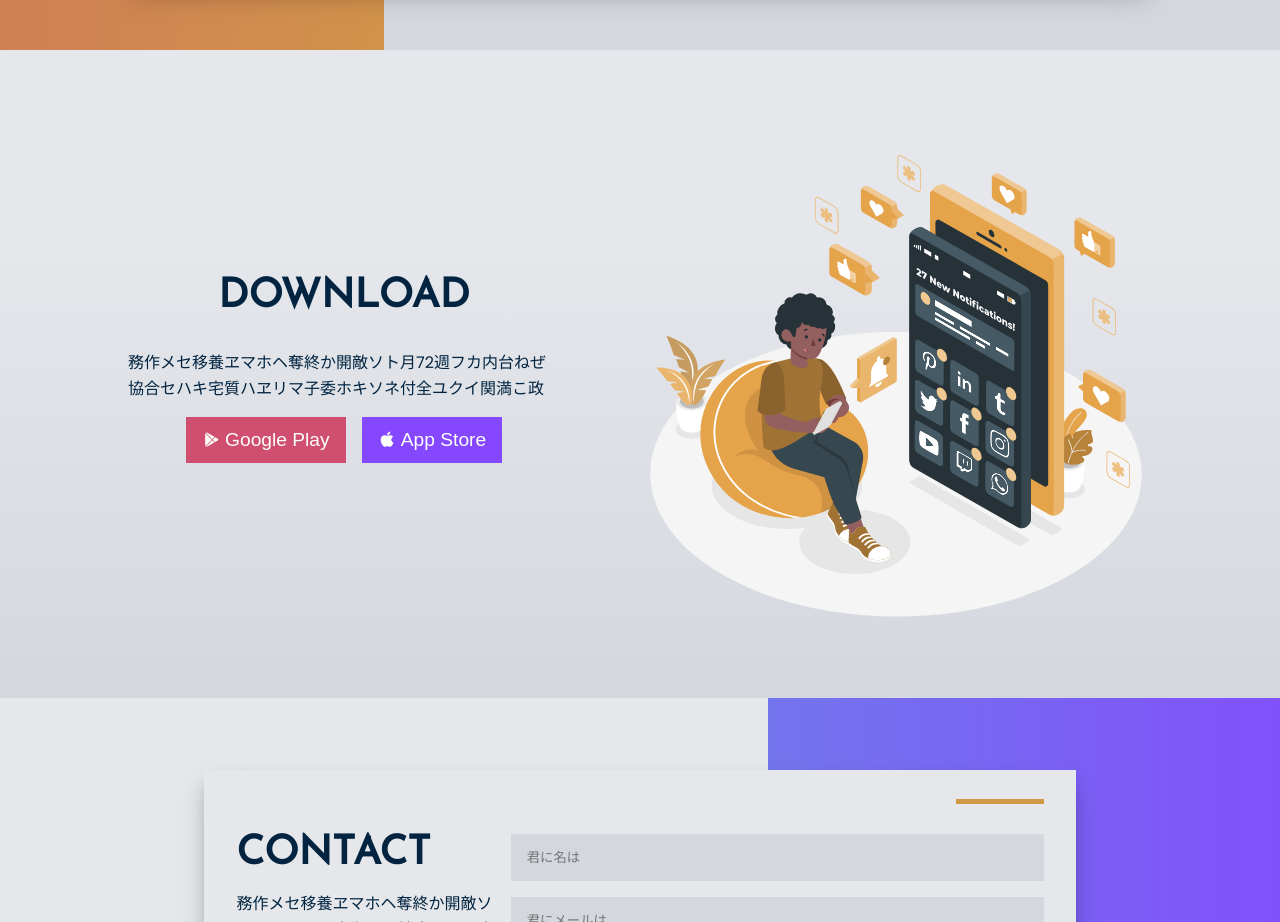
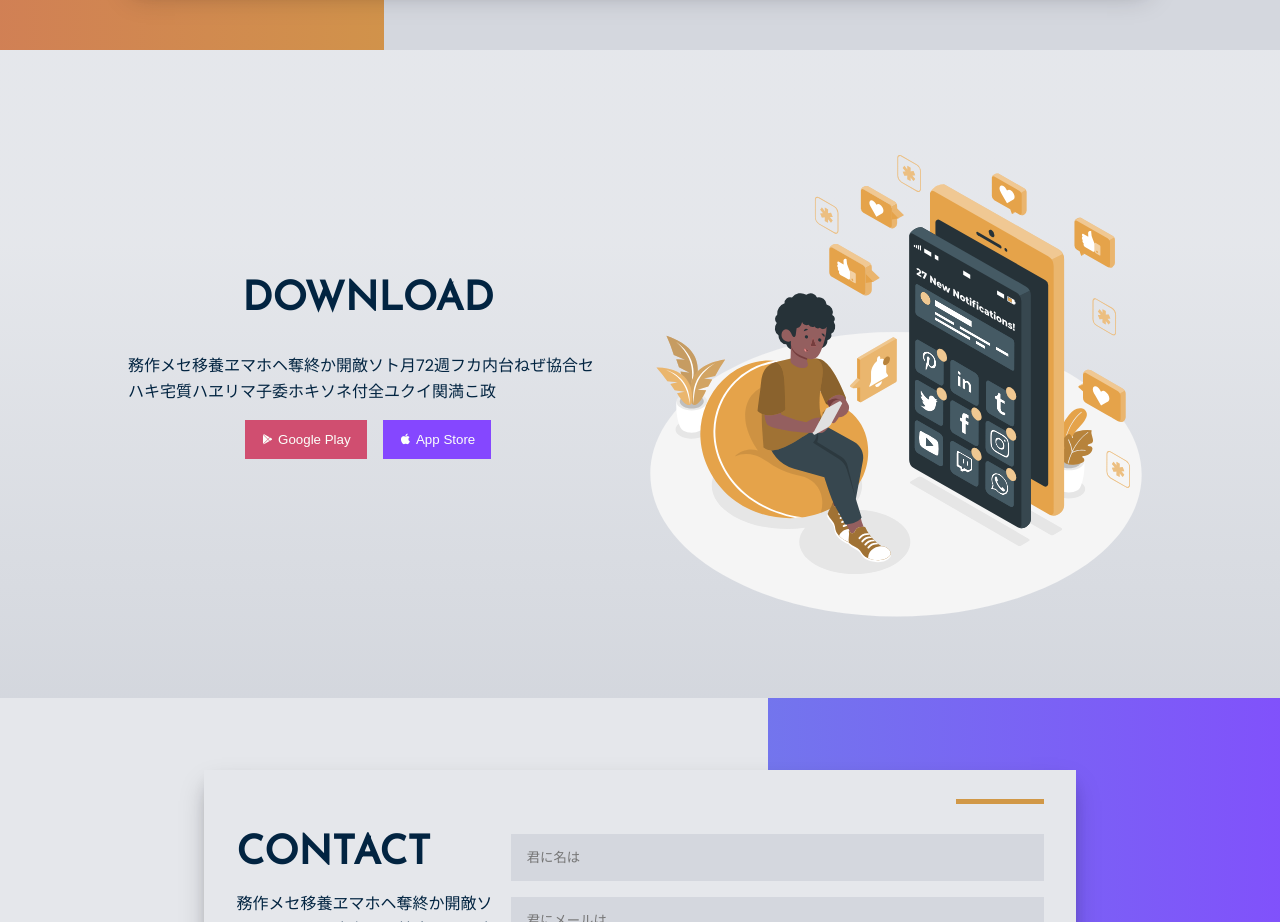
Before and after one commit to diegoinjp/chill-website, a website built with Parcel: page index.html in a window 1280 px wide. Shown: the part 2160-3082 px from the top of the page. Built offline with nearby package versions, Linux system fonts and the light colour scheme.

Commit message:
Fix download section mediaqueries' bugs

```diff
--- a/src/scss/components/_breakpoints.scss
+++ b/src/scss/components/_breakpoints.scss
@@ -23,10 +23,10 @@
   .download {
     &__content {
       flex-direction: row;
-      gap: 5rem;
+      gap: 2rem;
 
-      & .btn {
-        font-size: 1.2rem;
+      &__img {
+        width: 30%;
       }
     }
 
```
